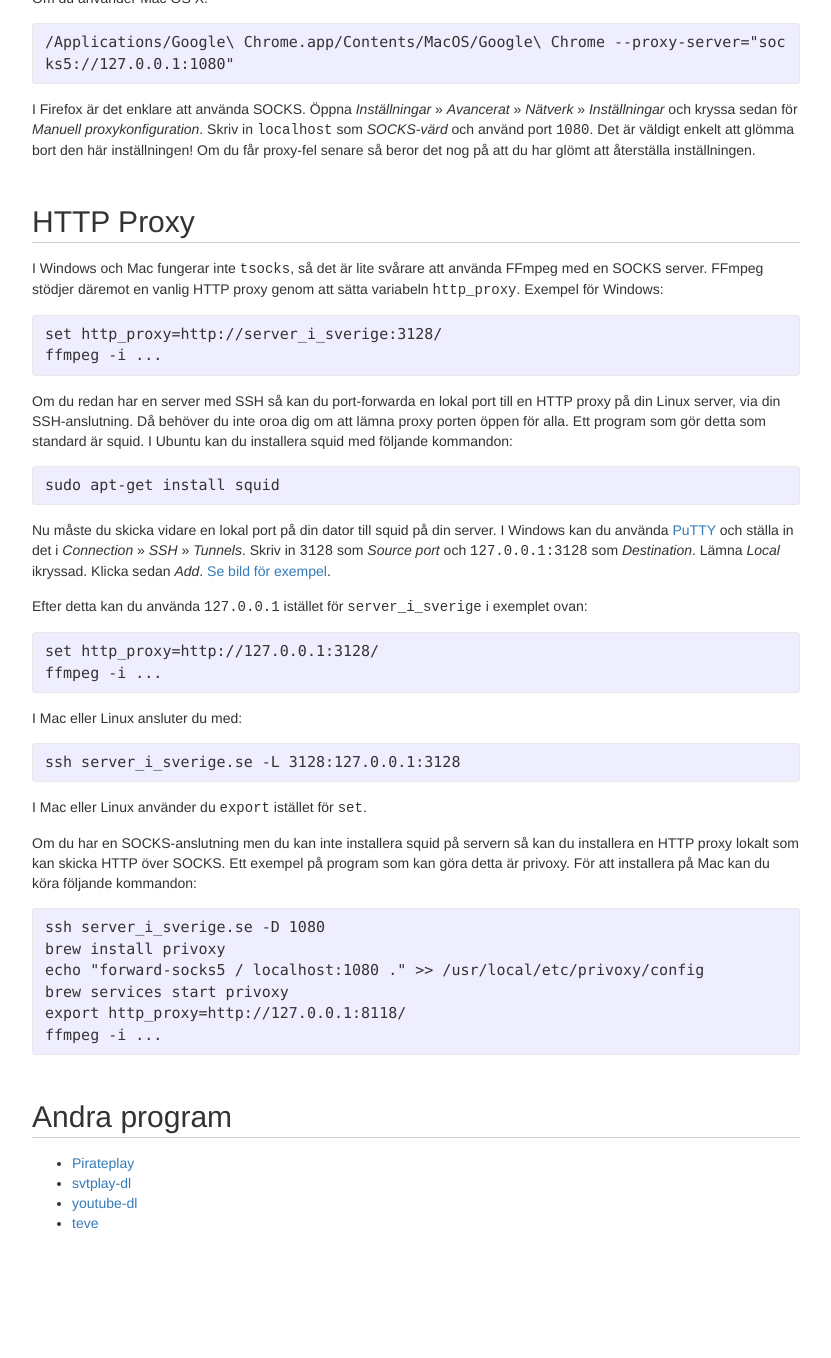
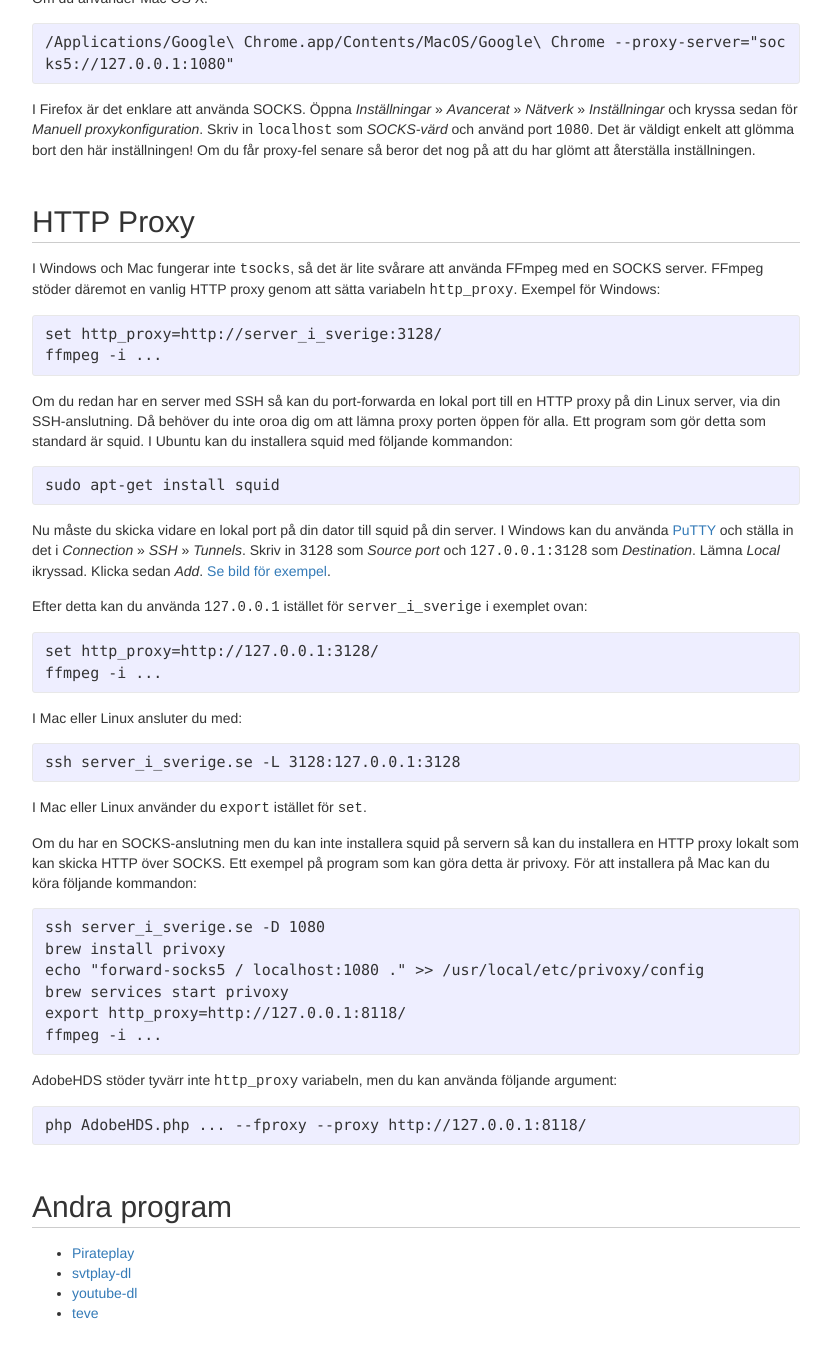
Before and after one commit to stefansundin/privatkopiera, a Jekyll site: the page built from index.html, in a window 1280 px wide and 1400 px high, scrolled down 3054 px. Shown: the top 1358 px of the window, without its empty margins (224-1055 px from the left). Built offline with Jekyll 4.4.1, drawn with Linux system fonts in a browser that asks for light colours.

Commit message:
AdobeHDS proxy

```diff
--- a/index.html
+++ b/index.html
@@ -186,7 +186,7 @@ google-chrome --proxy-server="socks5://127.0.0.1:1080"
 
     <h2 id="http_proxy">HTTP Proxy</h2>
 
-    <p>I Windows och Mac fungerar inte <tt>tsocks</tt>, så det är lite svårare att använda FFmpeg med en SOCKS server. FFmpeg stödjer däremot en vanlig HTTP proxy genom att sätta variabeln <tt>http_proxy</tt>. Exempel för Windows:</p>
+    <p>I Windows och Mac fungerar inte <tt>tsocks</tt>, så det är lite svårare att använda FFmpeg med en SOCKS server. FFmpeg stöder däremot en vanlig HTTP proxy genom att sätta variabeln <tt>http_proxy</tt>. Exempel för Windows:</p>
 
 {% highlight shell %}
 set http_proxy=http://server_i_sverige:3128/
@@ -227,6 +227,11 @@ export http_proxy=http://127.0.0.1:8118/
 ffmpeg -i ...
 {% endhighlight %}
 
+    <p>AdobeHDS stöder tyvärr inte <tt>http_proxy</tt> variabeln, men du kan använda följande argument:</p>
+
+{% highlight shell %}
+php AdobeHDS.php ... --fproxy --proxy http://127.0.0.1:8118/
+{% endhighlight %}
 
     <h2 id="other_programs">Andra program</h2>
 
```
